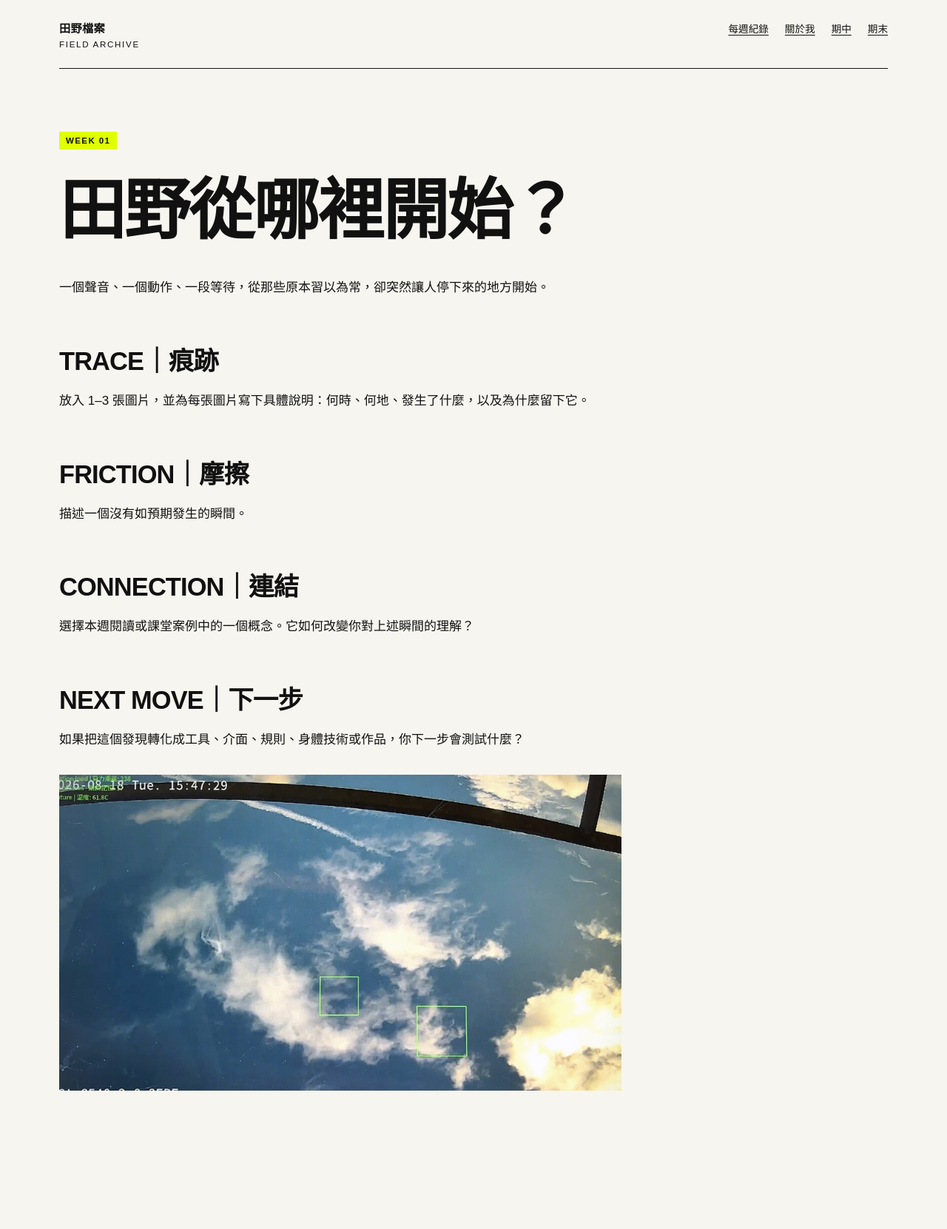
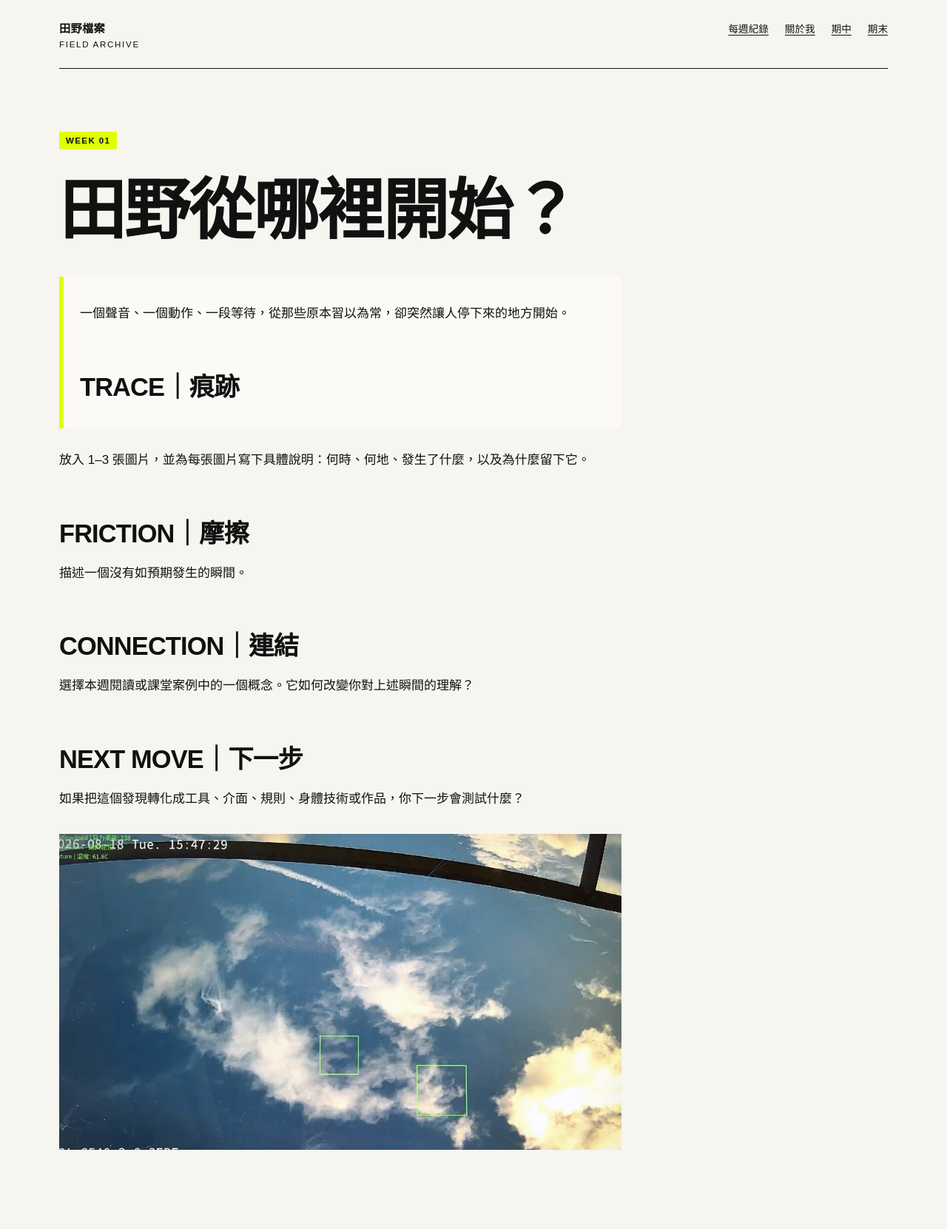
Before and after one commit to yenchichen1998/fieldworkarchive, a Jekyll site: the page built from weeks/week-01.md, in a window 1280 px wide. Shown: the whole page at 74% size. Built offline with Jekyll 4.4.1, drawn with Linux system fonts in a browser that asks for light colours; before the commit the page ends 1581 px from its top, so only the background shows below that.

```diff
--- a/weeks/week-01.md
+++ b/weeks/week-01.md
@@ -7,7 +7,7 @@ permalink: /weeks/week-01/
 
 # 田野從哪裡開始？
 
-一個聲音、一個動作、一段等待，從那些原本習以為常，卻突然讓人停下來的地方開始。
+>一個聲音、一個動作、一段等待，從那些原本習以為常，卻突然讓人停下來的地方開始。
 ## TRACE｜痕跡
 
 放入 1–3 張圖片，並為每張圖片寫下具體說明：何時、何地、發生了什麼，以及為什麼留下它。
```
